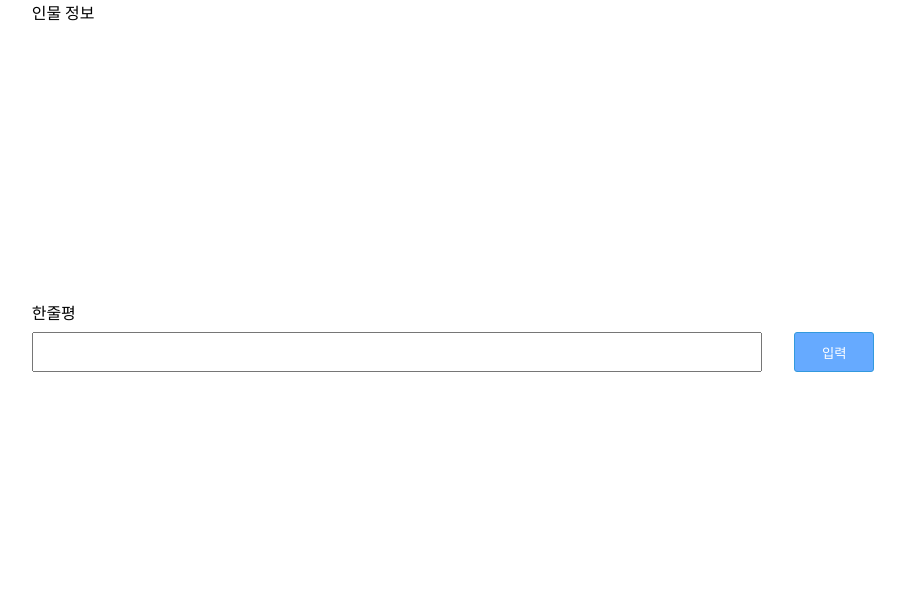
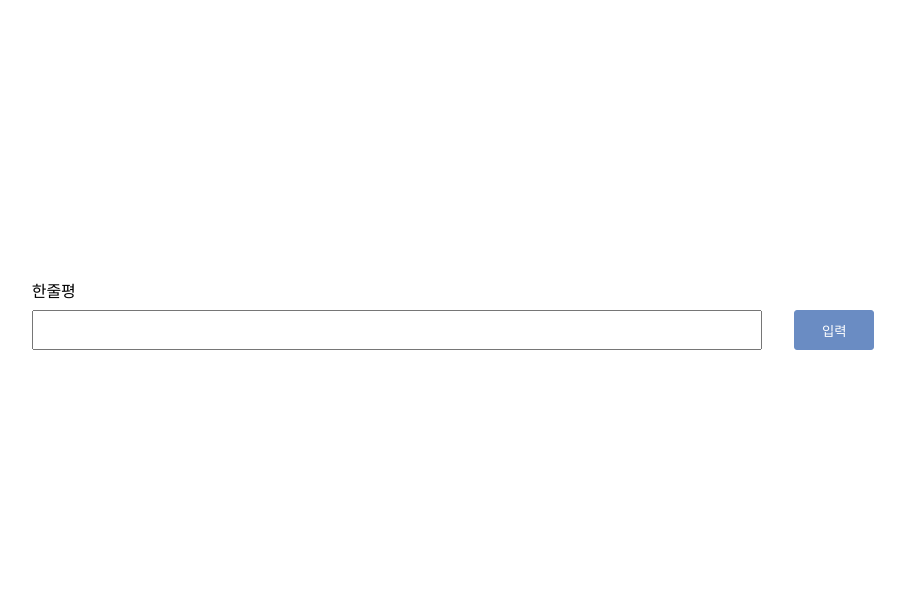
Before and after one commit to kosmos992/miniHT, a Django app: template myproject/movie/templates/detail.html in a window 1280 px wide. Shown: the part 778-1386 px from the top of the page, without its empty margins (187-1092 px from the left). After the commit the page ends 1128 px from the top, so only its background shows below. Run offline with Django 3.2, Linux system fonts and the light colour scheme; the template is opened without the code that fills it, so the values that code supplies are empty; some libraries are stand-ins or nearby versions.

Commit message:
detail real complete

```diff
--- a/myproject/movie/templates/detail.html
+++ b/myproject/movie/templates/detail.html
@@ -24,7 +24,7 @@
         }
 
         .main {
-            grid-template-rows: 0.5fr 3fr 2fr 2fr;
+            grid-template-rows: 0.35fr 3fr 2fr 2fr;
             height: 100%;
         }
 
@@ -181,8 +181,8 @@
             height: 40px;
             width: 80px;
             line-height:40px;
-            border:1px #3399dd solid;;
-            background-color:#66aaff;
+            border:1px #6A8CC3 solid;;
+            background-color:#6A8CC3;
             text-align:center;
             cursor: pointer;
             color:#fff;
@@ -192,7 +192,8 @@
 
         .btn:hover{
             color:#fff;
-            box-shadow:80px 0 0 0 rgba(0,0,0,0.5) inset;
+            border: 1px #35558A solid;
+            background-color: #35558A;
 
         }
 
@@ -242,7 +243,7 @@
             <div class="details">
                 <div class="poster">
                     <!-- poster img here -->
-                    <img src = "{{movie.poster_url}}" width="300px" class="photo">
+                    <img src = "{{movie.poster_url}}" width="400px" class="photo">
                 </div>
                 <div class="etc">
                     <div class="info">
```
